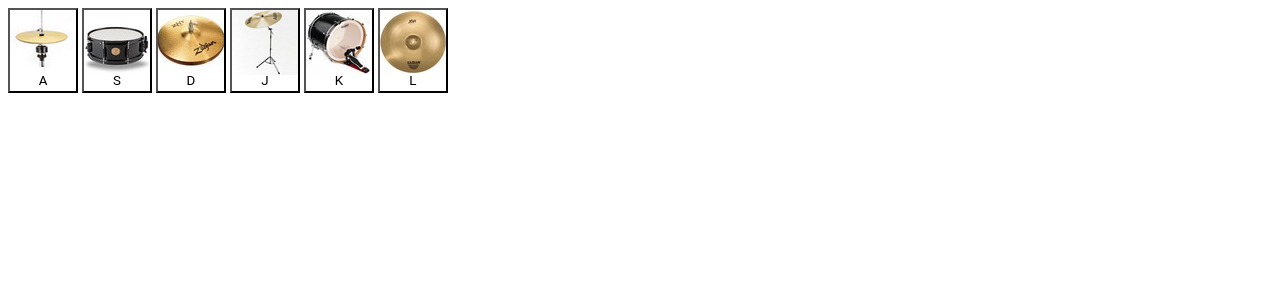
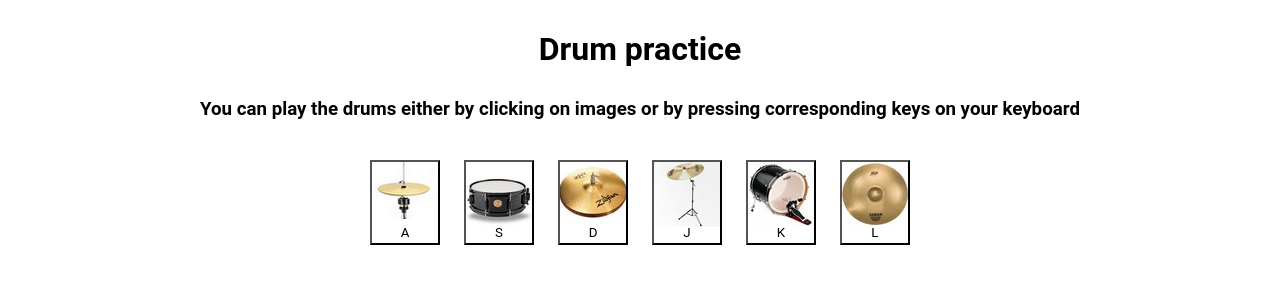
Before and after one commit to oberknezev/drums, a plain HTML site: page index.html in a window 1280 px wide. Drawn offline with Linux system fonts and the light colour scheme.

Commit message:
minor changes to html and css

```diff
--- a/css/main.css
+++ b/css/main.css
@@ -16,11 +16,16 @@ a, a:hover, a:visited, a:active, a:focus {
     outline: none;
     text-decoration: none;
 }
+h1, h3 {
+    margin: 30px;
+    text-align: center;
+}
 button {
     width: 70px;
     height: 85px;
     outline: none;
     padding-top: 60px;
+    margin: 10px;
 }
 #keyA {
     background: #ffffff url("../img/hihat.jpg") no-repeat top ;
--- a/index.html
+++ b/index.html
@@ -15,12 +15,13 @@
 </head>
 <body>
     <header>
-
+        <h1>Drum practice</h1>
+        <h3>You can play the drums either by clicking on images or by pressing corresponding keys on your keyboard </h3>
     </header>
 
     <main>
         <section>
-            <div class="container">
+            <div class="container" align="center">
                 <button type="button" id="keyA" onclick="clickA()">A</button>
                 <button type="button" id="keyS" onclick="clickS()">S</button>
                 <button type="button" id="keyD" onclick="clickD()">D</button>
```
